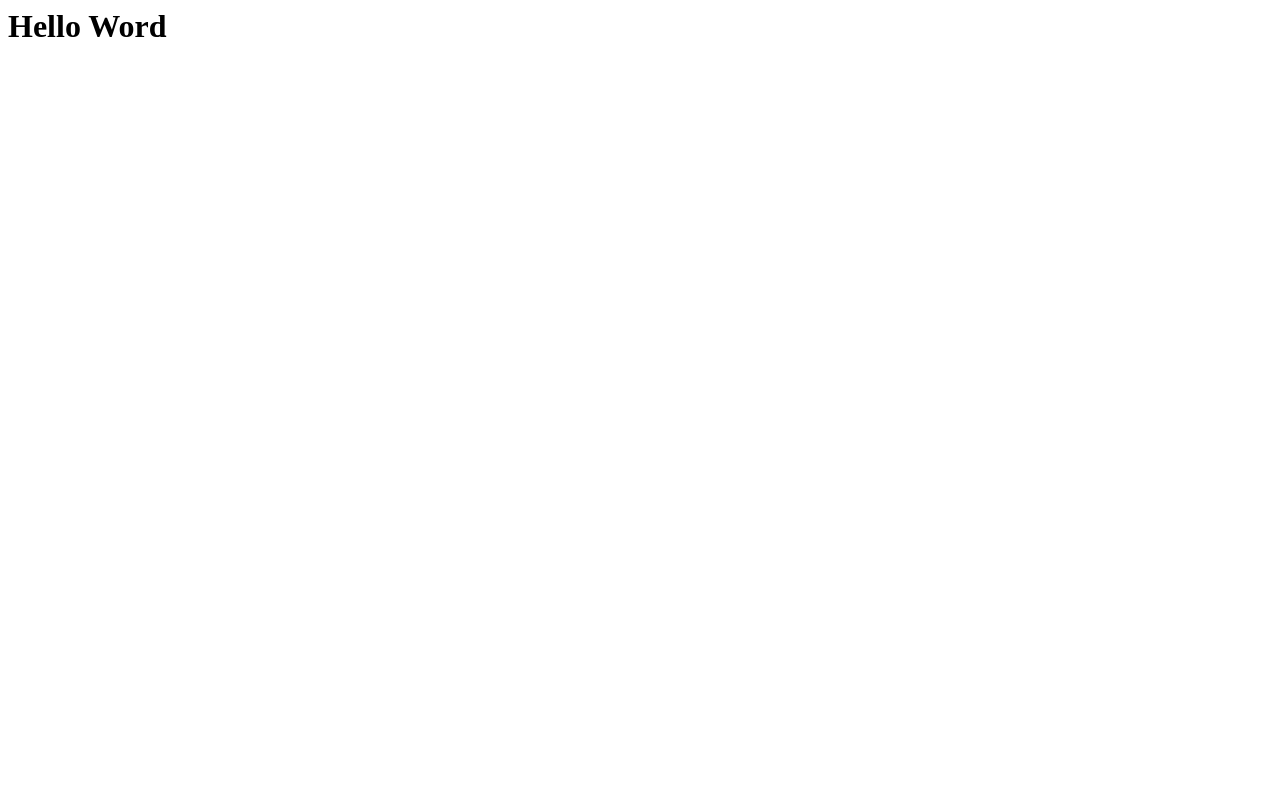
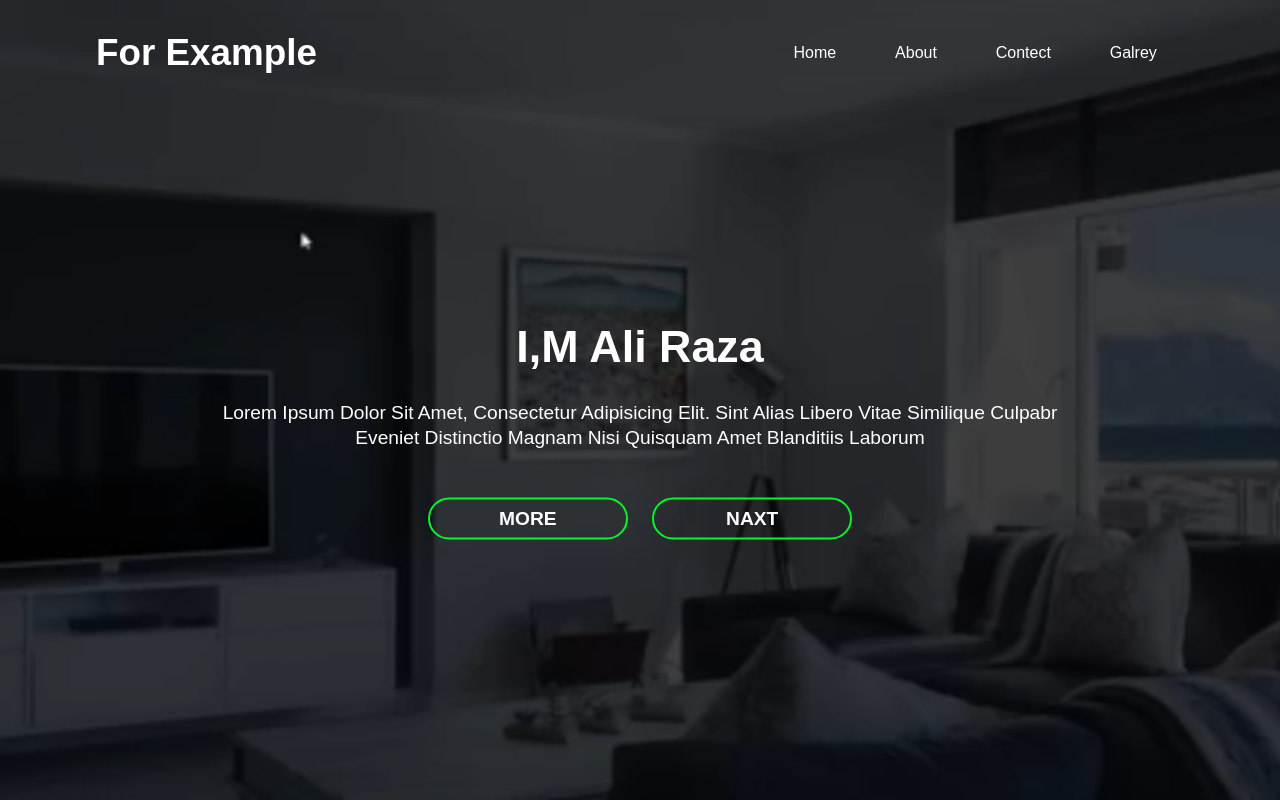
Before and after one commit to aliraza3722/My-Prictice, a plain HTML site: page index.html in a window 1280 px wide. Drawn offline with Linux system fonts and the light colour scheme.

Commit message:
add new files

```diff
--- a/index.html
+++ b/index.html
@@ -1 +1,39 @@
-<h1>Hello Word</h1>
+<!DOCTYPE html>
+<html lang="en">
+
+<head>
+    <meta charset="UTF-8">
+    <meta name="viewport" content="width=device-width, initial-scale=1.0">
+    <title>psd templete</title>
+    <link rel="stylesheet" href="style.css">
+</head>
+
+<body>
+    <div class="body">
+        <nav>
+            <div class="logo">
+                For Example
+            </div>
+            <ul>
+                <li><a href="#">Home</a></li>
+                <li><a href="#">about</a></li>
+                <li><a href="#">contect</a></li>
+                <li><a href="#">galrey</a></li>
+            </ul>
+        </nav>
+        <section>
+            <h1>I,m ali raza</h1>
+            <p>Lorem ipsum dolor sit amet, consectetur adipisicing elit. Sint alias libero vitae similique culpabr
+                <br> eveniet
+                distinctio magnam nisi quisquam amet blanditiis laborum
+            </p>
+            <footer>
+                <button><span></span>more</button>
+                <button><span></span>naxt</button>
+            </footer>
+        </section>
+
+    </div>
+</body>
+
+</html>
--- /dev/null
+++ b/style.css
@@ -0,0 +1,111 @@
+* {
+    margin: 0;
+    padding: 0;
+    font-family: sans-serif;
+    text-transform: capitalize;
+}
+
+.body {
+    width: 100%;
+    height: 100vh;
+    background-image: url("bg.png");
+    background-size: cover;
+    background-position: center;
+}
+
+nav {
+    width: 85%;
+    padding: 2em 0;
+    align-items: center;
+    display: flex;
+    margin: auto;
+    justify-content: space-between;
+}
+
+.logo {
+    color: white;
+    font-size: 2.3em;
+    cursor: pointer;
+    font-weight: bold;
+}
+
+nav ul li {
+    display: inline-block;
+    margin: 0 1.7em;
+    list-style: none;
+    text-transform: uppercase;
+}
+
+nav ul li a {
+    margin: 22px 0;
+    color: white;
+    text-decoration: none;
+    position: relative;
+}
+
+nav ul li a::after {
+    content: "";
+    width: 0;
+    height: 3px;
+    position: absolute;
+    left: 0;
+    bottom: -10px;
+    background-color: rgb(7, 245, 43);
+    transition: 0.5s;
+
+}
+
+nav ul li a:hover::after {
+    width: 100%;
+}
+
+section {
+    width: 100%;
+    position: absolute;
+    top: 50%;
+    transform: translateY(-50%);
+    text-align: center;
+    color: white;
+}
+
+section h1 {
+    font-size: 2.8em;
+    margin-top: 80px;
+}
+
+section p {
+    font-size: 1.2em;
+    line-height: 25px;
+    margin: 28px auto;
+}
+
+button {
+    width: 200px;
+    padding: 8px 19px;
+    background: transparent;
+    color: white;
+    margin: 20px 10px;
+    border: 2px solid rgb(7, 245, 43);
+    text-transform: uppercase;
+    border-radius: 25px;
+    font-weight: bold;
+    font-size: 1.2em;
+    position: relative;
+    overflow: hidden;
+}
+
+span {
+    background: rgb(7, 245, 43);
+    width: 0;
+    height: 100%;
+    position: absolute;
+    bottom: 0;
+    right: 0;
+    border-radius: 25px;
+    transition: 0.7s;
+    z-index: -1;
+}
+
+button:hover span {
+    width: 100%;
+}
```
Also changed, not shown: Screenshot (14).png (added), bg.png (added), 2 other files.
